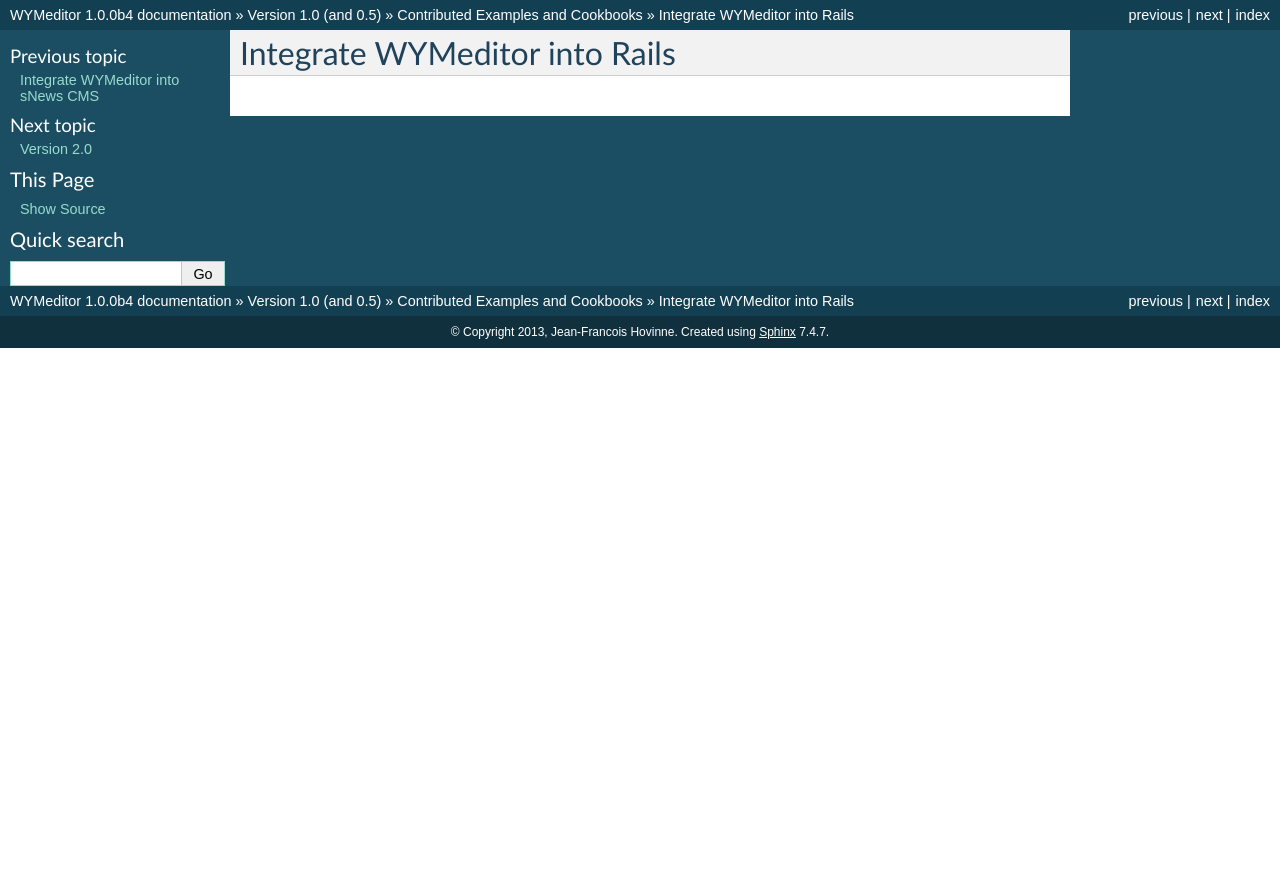
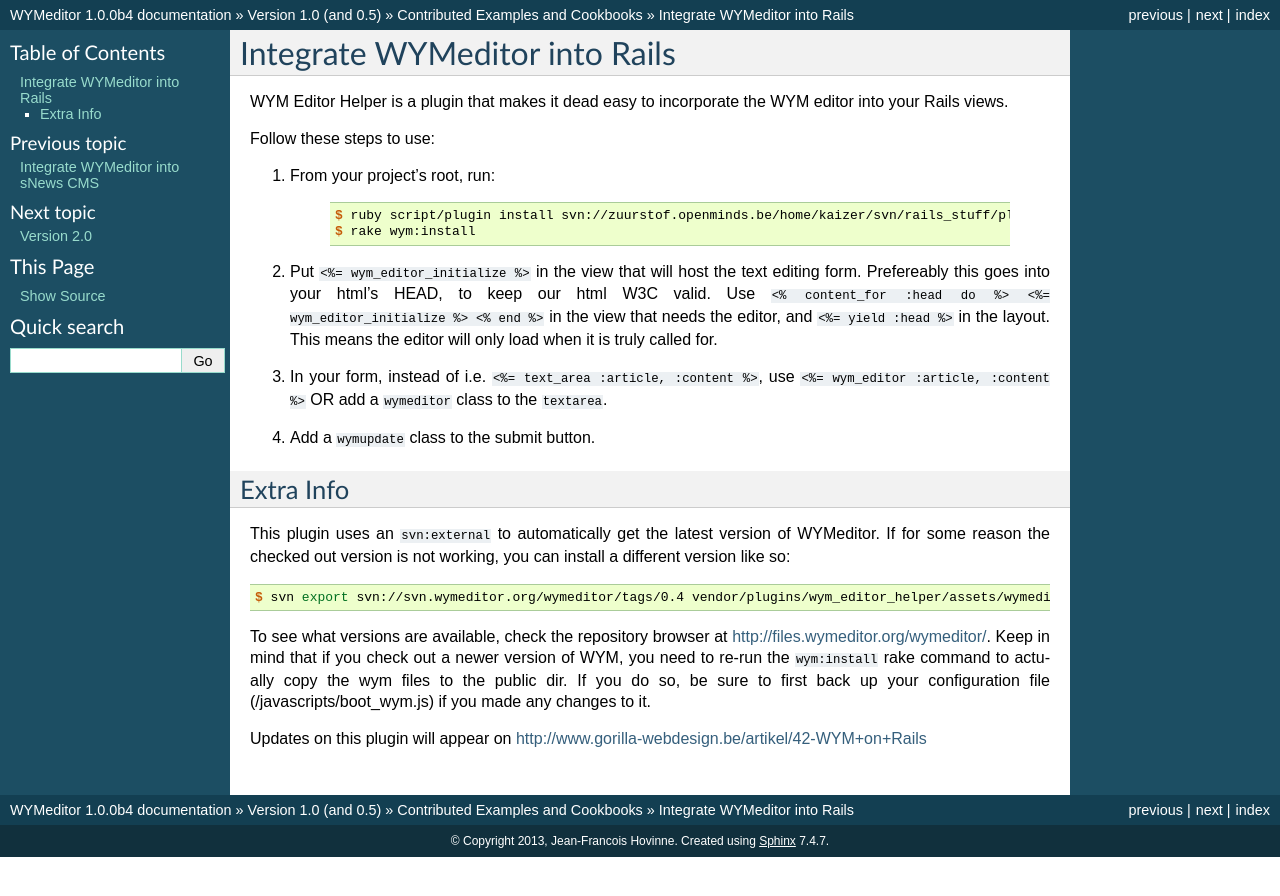
Before and after one commit to wymeditor/wymeditor, a Sphinx documentation site: the page built from docs/version_1.0_and_0.5/contributed_examples/rails.rst, in a window 1280 px wide. Shown: the top 896 px of the page. Built offline with Sphinx 7.4.7, drawn with Linux system fonts in a browser that asks for light colours.

Commit message:
Added 'Integrate WYMeditor into Rails' to the docs.

```diff
--- a/docs/version_1.0_and_0.5/contributed_examples/rails.rst
+++ b/docs/version_1.0_and_0.5/contributed_examples/rails.rst
@@ -1,2 +1,48 @@
 Integrate WYMeditor into Rails
 ==============================
+
+WYM Editor Helper is a plugin that makes it dead easy to incorporate the WYM
+editor into your Rails views.
+
+Follow these steps to use:
+
+#. From your project's root, run:
+
+    .. code-block:: shell-session
+
+        $ ruby script/plugin install svn://zuurstof.openminds.be/home/kaizer/svn/rails_stuff/plugins/wym_editor_helper
+        $ rake wym:install
+
+#. Put ``<%= wym_editor_initialize %>`` in the view that will host the text
+   editing form. Prefereably this goes into your html's HEAD, to keep our html
+   W3C valid. Use ``<% content_for :head do %> <%= wym_editor_initialize %> <%
+   end %>`` in the view that needs the editor, and ``<%= yield :head %>`` in
+   the layout. This means the editor will only load when it is truly called
+   for.
+
+#. In your form, instead of i.e. ``<%= text_area :article, :content %>``, use
+   ``<%= wym_editor :article, :content %>`` OR add a ``wymeditor`` class to the
+   ``textarea``.
+
+#. Add a ``wymupdate`` class to the submit button.
+
+Extra Info
+----------
+
+This plugin uses an ``svn:external`` to automatically get the latest version of
+WYMeditor. If for some reason the checked out version is not working, you can
+install a different version like so:
+
+.. code-block:: shell-session
+
+    $ svn export svn://svn.wymeditor.org/wymeditor/tags/0.4 vendor/plugins/wym_editor_helper/assets/wymeditor
+
+To see what versions are available, check the repository browser at
+http://files.wymeditor.org/wymeditor/. Keep in mind that if you check out a
+newer version of WYM, you need to re-run the ``wym:install`` rake command to
+actually copy the wym files to the public dir. If you do so, be sure to first
+back up your configuration file (/javascripts/boot_wym.js) if you made any
+changes to it.
+
+Updates on this plugin will appear on
+http://www.gorilla-webdesign.be/artikel/42-WYM+on+Rails
```
